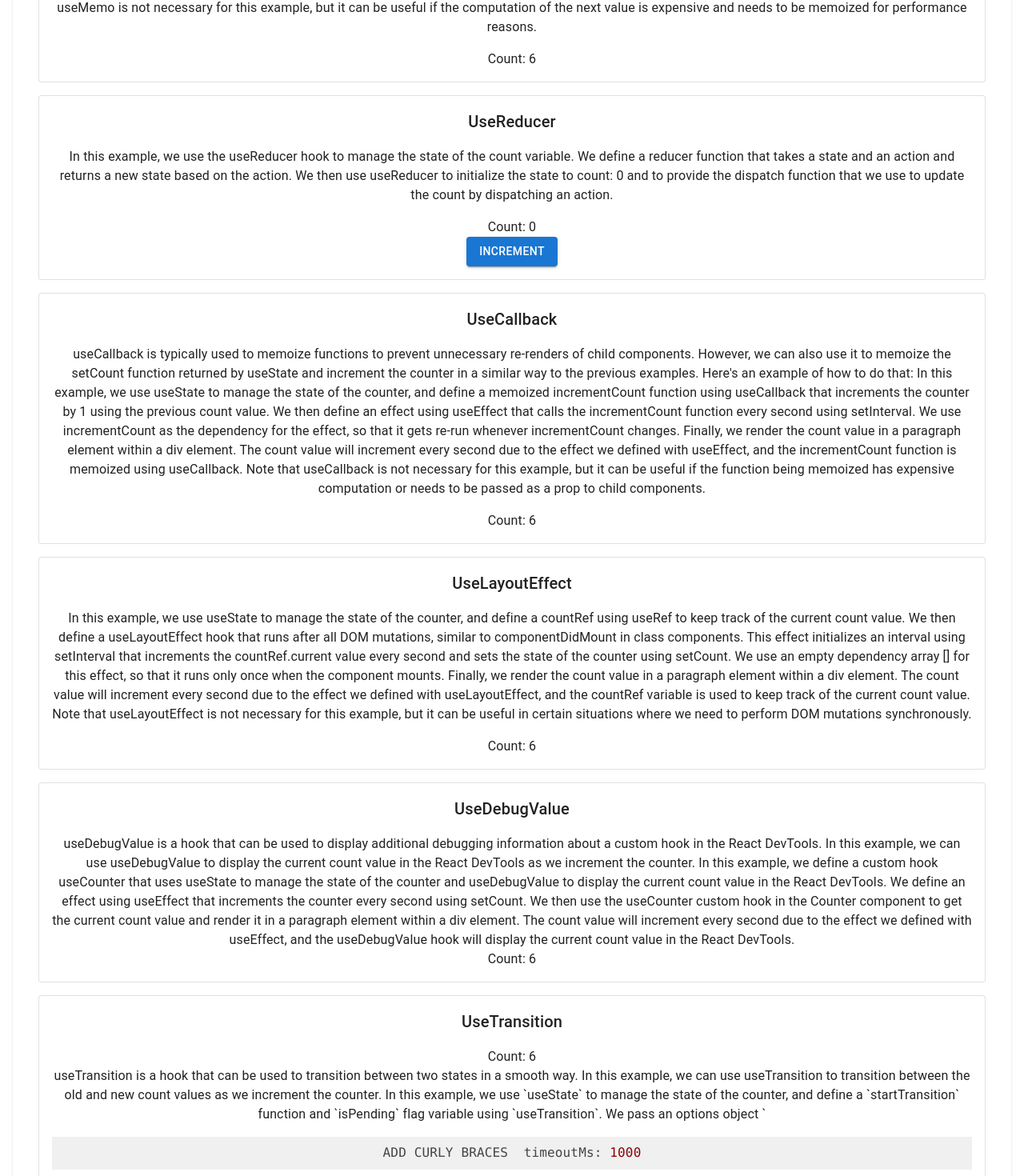
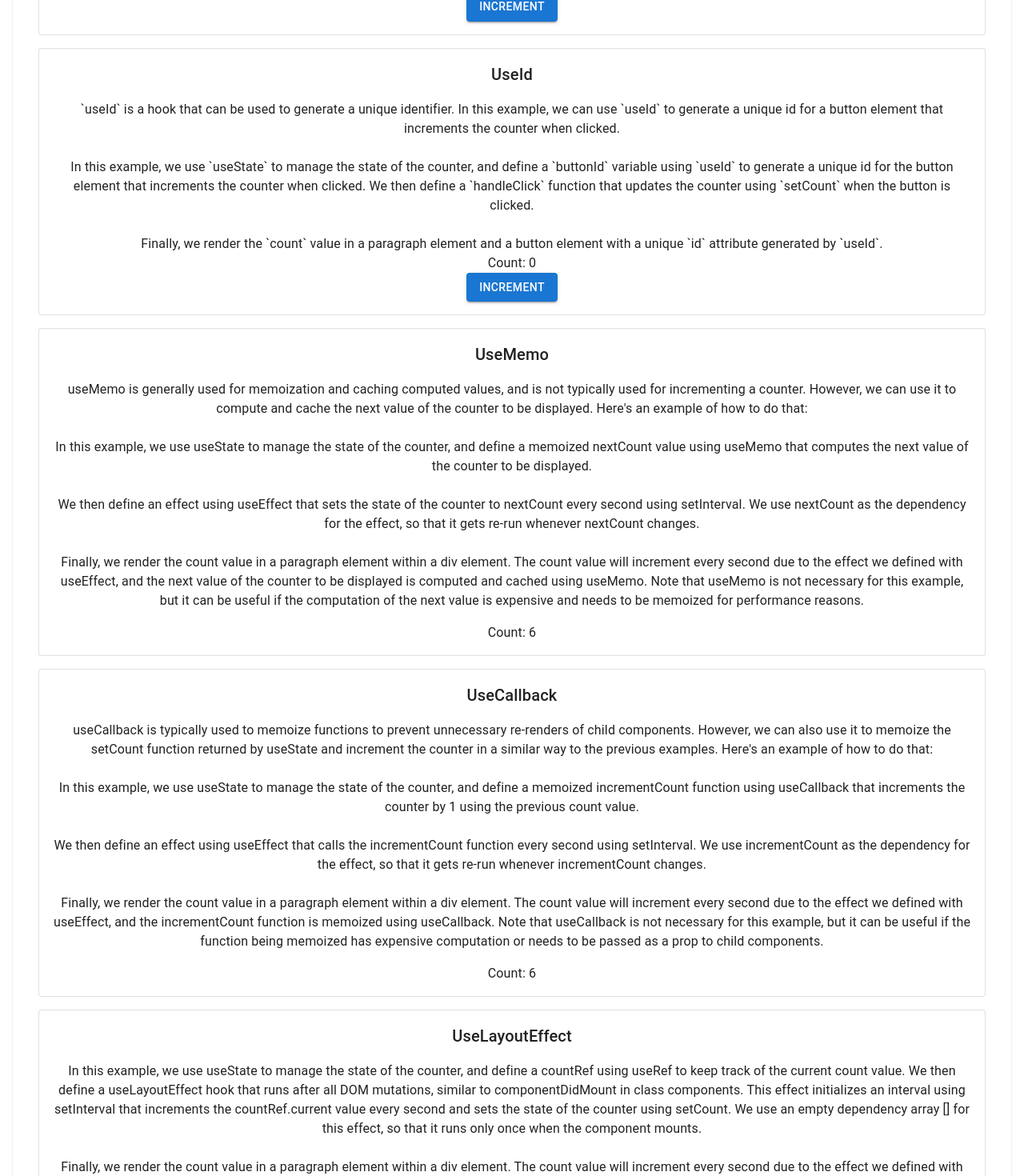
Before and after one commit to papercircuit/increment-counter-using-react-hooks, a React (Create React App) app: page / in a window 1280 px wide. Shown: the part 1280-2750 px from the top of the page at 80% size. Built offline with nearby package versions, Linux system fonts and the light colour scheme.

Commit message:
Line breaks, styling

```diff
--- a/src/App.css
+++ b/src/App.css
@@ -1,5 +1,6 @@
 .App {
   text-align: center;
+  white-space: pre-line;
 }
 
 .App-logo {
--- a/src/App.js
+++ b/src/App.js
@@ -33,13 +33,14 @@ function App() {
       <UseEffectExample />
       <UseRefExample />
       <UseContextExample />
+      <UseReducerExample />
+      <UseIdExample />
       <UseMemoExample />
-      <UseReducerExample />
       <UseCallbackExample />
       <UseLayoutEffectExample />
       <UseDebugValueExample />
       <UseTransitionExample />
-      <UseIdExample />
+
       <UseDefferedValueExample />
 
     </Paper>
--- a/src/examples/UseCallback.js
+++ b/src/examples/UseCallback.js
@@ -31,11 +31,11 @@ function UseCallbackExample() {
       >UseCallback</Typography>
       <Typography variant="body1">
         useCallback is typically used to memoize functions to prevent unnecessary re-renders of child components. However, we can also use it to memoize the setCount function returned by useState and increment the counter in a similar way to the previous examples. Here's an example of how to do that:
-
+        {'\n'}{'\n'}
         In this example, we use useState to manage the state of the counter, and define a memoized incrementCount function using useCallback that increments the counter by 1 using the previous count value.
-
+        {'\n'}{'\n'}
         We then define an effect using useEffect that calls the incrementCount function every second using setInterval. We use incrementCount as the dependency for the effect, so that it gets re-run whenever incrementCount changes.
-
+        {'\n'}{'\n'}
         Finally, we render the count value in a paragraph element within a div element. The count value will increment every second due to the effect we defined with useEffect, and the incrementCount function is memoized using useCallback. Note that useCallback is not necessary for this example, but it can be useful if the function being memoized has expensive computation or needs to be passed as a prop to child components.
       </Typography>
       <Typography
--- a/src/examples/UseContext.js
+++ b/src/examples/UseContext.js
@@ -40,7 +40,9 @@ function BoxElement() {
       >
         In this example, we create a CountContext using the createContext function and provide it with an object containing the count state variable and the setCount function to update the state.
 
-      // We then use useContext to access the count and setCount values in the Header component, and define a handleIncrement function to update the count using the setCount function. Finally, we render the count value and a button that triggers the handleIncrement function when clicked.
+        {'\n'}{'\n'}
+
+       We then use useContext to access the count and setCount values in the Header component, and define a handleIncrement function to update the count using the setCount function. Finally, we render the count value and a button that triggers the handleIncrement function when clicked.
       </Typography>
       <Typography
         sx={{
--- a/src/examples/UseDebugValue.js
+++ b/src/examples/UseDebugValue.js
@@ -31,14 +31,18 @@ function UseDebugValueExample() {
       }}>
       <Typography variant='h6'
         sx={{
-          mb: 2,
+          mb: 2
         }}
       >UseDebugValue</Typography>
-      <Typography variant="body1">
+      <Typography variant="body1"
+        sx={{
+          mb: 2
+        }}
+      >
         useDebugValue is a hook that can be used to display additional debugging information about a custom hook in the React DevTools. In this example, we can use useDebugValue to display the current count value in the React DevTools as we increment the counter.
-
+        {'\n'}{'\n'}
         In this example, we define a custom hook useCounter that uses useState to manage the state of the counter and useDebugValue to display the current count value in the React DevTools. We define an effect using useEffect that increments the counter every second using setCount.
-
+        {'\n'}{'\n'}
         We then use the useCounter custom hook in the Counter component to get the current count value and render it in a paragraph element within a div element. The count value will increment every second due to the effect we defined with useEffect, and the useDebugValue hook will display the current count value in the React DevTools.
       </Typography>
       <Typography>Count: {count}</Typography>
--- a/src/examples/UseDefferedValue.js
+++ b/src/examples/UseDefferedValue.js
@@ -1,8 +1,6 @@
 import React, { useState, useEffect, useDeferredValue } from 'react';
 import Typography from '@mui/material/Typography';
 import Card from '@mui/material/Card';
-
-
 
 function UseDefferedValueExample() {
   const [count, setCount] = useState(0);
@@ -26,9 +24,13 @@ function UseDefferedValueExample() {
           mb: 2,
         }}
       >UseDefferedValue</Typography>
-      <Typography variant="body1">
+      <Typography variant="body1"
+        sx={{
+          mb: 2,
+        }}
+      >
         useDeferredValue is a hook that can be used to defer updates to a value until a later time. In this example, we can use useDeferredValue to defer updates to the count value by one second.
-
+        {'\n'}{'\n'}
         In this example, we use useState to manage the state of the counter, and define a deferredCount variable using useDeferredValue to defer updates to the count value by one second. We pass an options object
 
         timeoutMs: 1000
@@ -36,7 +38,7 @@ function UseDefferedValueExample() {
         to specify the timeout period for deferring updates.
 
         We then define an effect using useEffect that increments the counter every second using setCount.
-
+        {'\n'}{'\n'}
         Finally, we render the deferredCount value in a paragraph element within a div element. The count value will increment every second due to the effect we defined with useEffect, but the deferredCount value will only update after one second due to the useDeferredValue hook.
       </Typography>
       <Typography>Count: {deferredCount}</Typography>
--- a/src/examples/UseId.js
+++ b/src/examples/UseId.js
@@ -25,12 +25,11 @@ function UseIdExample() {
                 }}
             >UseId</Typography>
             <Typography variant="body1">
-            // `useId` is a hook that can be used to generate a unique identifier. In this example, we can use `useId` to generate a unique id for a button element that increments the counter when clicked.
-
+                `useId` is a hook that can be used to generate a unique identifier. In this example, we can use `useId` to generate a unique id for a button element that increments the counter when clicked.
+                {'\n'}{'\n'}
                 In this example, we use `useState` to manage the state of the counter, and define a `buttonId` variable using `useId` to generate a unique id for the button element that increments the counter when clicked.
-
                 We then define a `handleClick` function that updates the counter using `setCount` when the button is clicked.
-
+                {'\n'}{'\n'}
                 Finally, we render the `count` value in a paragraph element and a button element with a unique `id` attribute generated by `useId`.
             </Typography>
             <Typography>Count: {count}</Typography>
--- a/src/examples/UseLayoutEffect.js
+++ b/src/examples/UseLayoutEffect.js
@@ -35,7 +35,7 @@ function UseLayoutEffectExample() {
         In this example, we use useState to manage the state of the counter, and define a countRef using useRef to keep track of the current count value.
 
         We then define a useLayoutEffect hook that runs after all DOM mutations, similar to componentDidMount in class components. This effect initializes an interval using setInterval that increments the countRef.current value every second and sets the state of the counter using setCount. We use an empty dependency array [] for this effect, so that it runs only once when the component mounts.
-
+        {'\n'}{'\n'}
         Finally, we render the count value in a paragraph element within a div element. The count value will increment every second due to the effect we defined with useLayoutEffect, and the countRef variable is used to keep track of the current count value. Note that useLayoutEffect is not necessary for this example, but it can be useful in certain situations where we need to perform DOM mutations synchronously.
       </Typography>
       <Typography>Count: {count}</Typography>
--- a/src/examples/UseMemo.js
+++ b/src/examples/UseMemo.js
@@ -35,11 +35,11 @@ function UseMemoExample() {
 
         useMemo is generally used for memoization and caching computed values, and is not typically used for incrementing a counter. However, we can use it to compute and cache the next value of the counter to be displayed. Here's an example of how to do that:
 
-
+        {'\n'}{'\n'}
         In this example, we use useState to manage the state of the counter, and define a memoized nextCount value using useMemo that computes the next value of the counter to be displayed.
-
+        {'\n'}{'\n'}
         We then define an effect using useEffect that sets the state of the counter to nextCount every second using setInterval. We use nextCount as the dependency for the effect, so that it gets re-run whenever nextCount changes.
-
+        {'\n'}{'\n'}
         Finally, we render the count value in a paragraph element within a div element. The count value will increment every second due to the effect we defined with useEffect, and the next value of the counter to be displayed is computed and cached using useMemo. Note that useMemo is not necessary for this example, but it can be useful if the computation of the next value is expensive and needs to be memoized for performance reasons.
       </Typography>
       <Typography>Count: {count}</Typography>
--- a/src/examples/UseTransition.js
+++ b/src/examples/UseTransition.js
@@ -30,24 +30,28 @@ function UseTransitionExample() {
                     mb: 2,
                 }}
             >UseTransition</Typography>
-            <Typography>
-                Count: {isPending ? count - 1 : count}
-                {isPending && ' (updating...)'}
-            </Typography>
-            <Typography variant='body1'>
+            <Typography variant='body1'
+                sx={{
+                    mb: 2,
+                }}
+            >
                 useTransition is a hook that can be used to transition between two states in a smooth way. In this example, we can use useTransition to transition between the old and new count values as we increment the counter.
-
+                {'\n'}{'\n'}
                 In this example, we use `useState` to manage the state of the counter, and define a `startTransition` function and `isPending` flag variable using `useTransition`. We pass an options object `
                 <SyntaxHighlighter language="javascript">
                     ADD CURLY BRACES  timeoutMs: 1000
                 </SyntaxHighlighter>
 
                 ` to specify the timeout period for the transition.
-
+                {'\n'}{'\n'}
                 We then define an effect using `useEffect` that increments the counter every second using `setCount` wrapped in `startTransition`. This will trigger a transition between the old and new count values.
-
+                {'\n'}{'\n'}
                 Finally, we render the `count` value in a paragraph element within a `div` element. We also render an "updating..." message when the `isPending` flag is true, indicating that a transition is in progress.
 
+            </Typography>
+            <Typography>
+                Count: {isPending ? count - 1 : count}
+                {isPending && ' (updating...)'}
             </Typography>
         </Card>
     );
```
Lines whose indentation alone changed are shown as unchanged.
